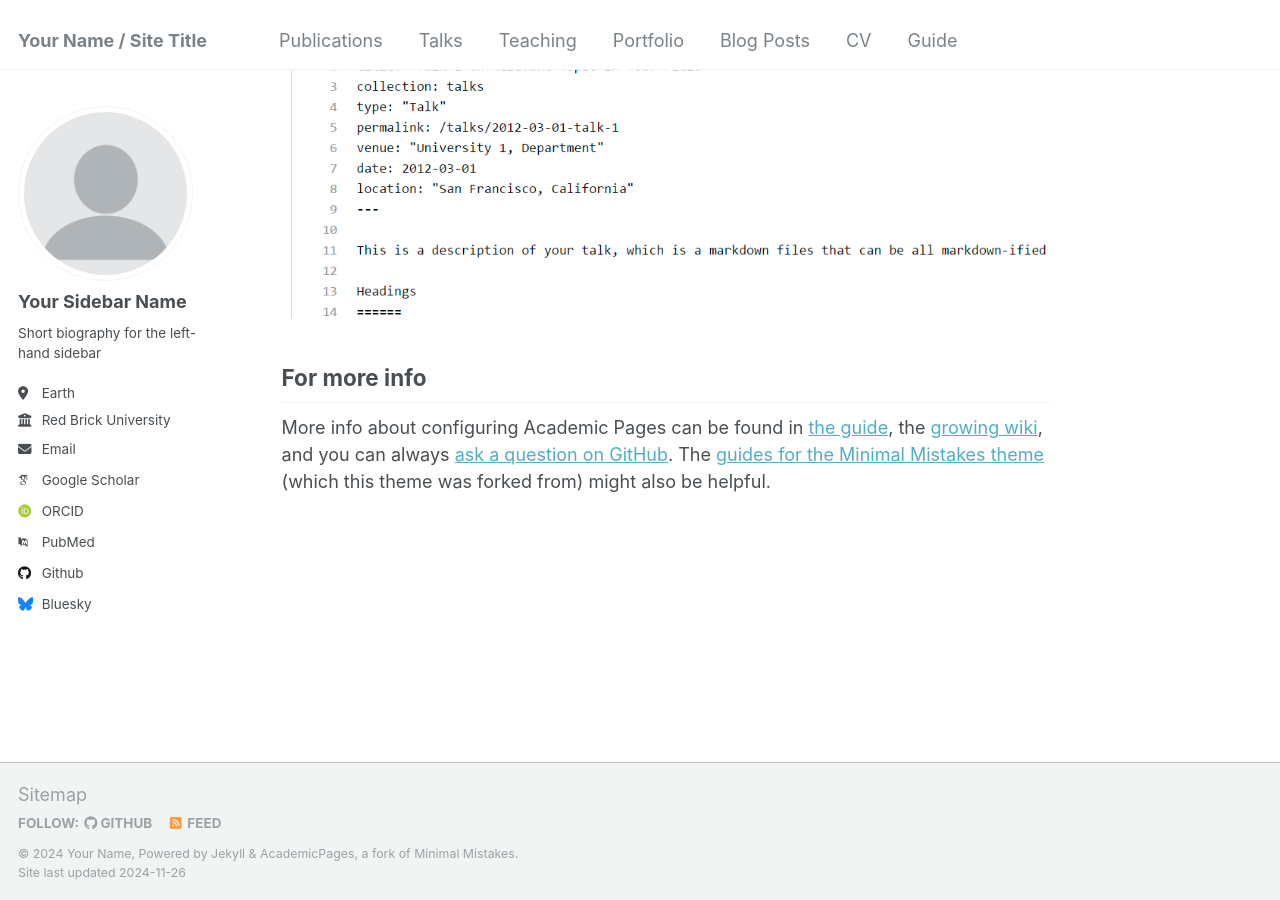
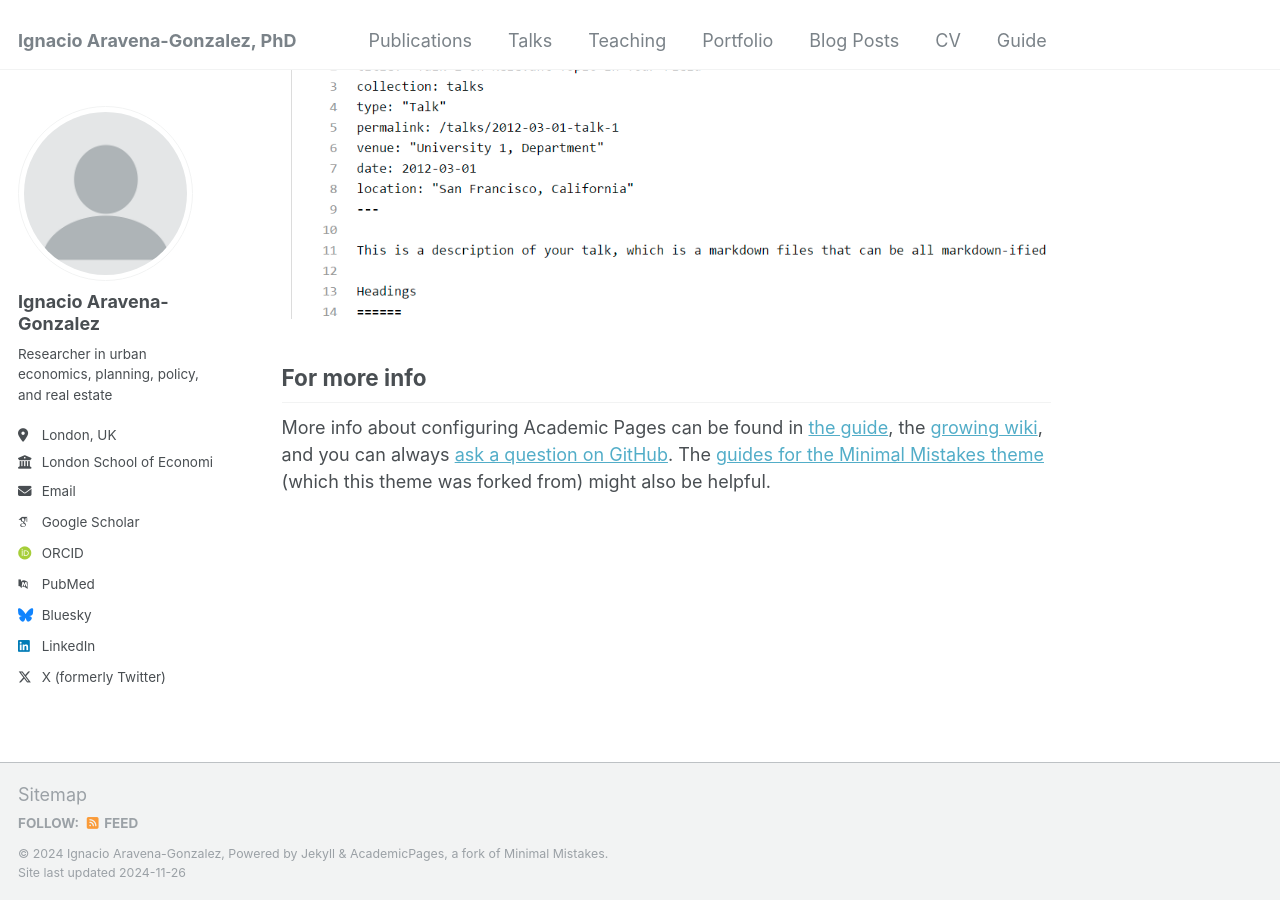
Before and after one commit to iaravenag/iaravenag, a Jekyll site: the page built from _pages/about.md, in a window 1280 px wide and 900 px high, scrolled down 2643 px. Built offline with Jekyll 4.4.1, drawn with Linux system fonts in a browser that asks for light colours; some web fonts are replaced.

Commit message:
_config.yml

```diff
--- a/_config.yml
+++ b/_config.yml
@@ -8,11 +8,11 @@
 
 # Basic Site Settings
 locale                   : "en-US"
-title                    : "Your Name / Site Title"
+title                    : "Ignacio Aravena-Gonzalez, PhD"
 title_separator          : "-"
-name                     : &name "Your Name"
-description              : &description "personal description"
-url                      : https://academicpages.github.io # the base hostname & protocol for your site e.g. "https://[your GitHub username].github.io"
+name                     : &name "Ignacio Aravena-Gonzalez"
+description              : &description "Real estate, urban planning, economics and policy"
+url                      : https://iaravena.github.io # the base hostname & protocol for your site e.g. "https://[your GitHub username].github.io"
 baseurl                  : "" # the subpath of your site, e.g. "/blog"
 repository               : "academicpages/academicpages.github.io"
 
@@ -22,19 +22,19 @@ repository               : "academicpages/academicpages.github.io"
 author:
   # Biographic information
   avatar           : "profile.png"
-  name             : "Your Sidebar Name"
-  pronouns         : # example: "she/her"
-  bio              : "Short biography for the left-hand sidebar"
-  location         : "Earth"
-  employer         : "Red Brick University"
+  name             : "Ignacio Aravena-Gonzalez"
+  pronouns         : # example: "he/him"
+  bio              : "Researcher in urban economics, planning, policy, and real estate"
+  location         : "London, UK"
+  employer         : "London School of Economics / Fundación P!ensa"
   uri              : # URL
-  email            : "none@example.org"
+  email            : "i.a.aravena-gonzalez@lse.ac.uk"
 
   # Academic websites
   arxiv            : # URL - Update with the correct link to your profile
-  googlescholar    : "https://scholar.google.com/citations?user=PS_CX0AAAAAJ"
+  googlescholar    : "https://scholar.google.com/citations?user=JTFQsjEAAAAJ&hl=es"
   impactstory      : # URL
-  orcid            : "http://orcid.org/yourorcidurl"
+  orcid            : "https://orcid.org/0000-0002-9271-0709"
   semantic         : # URL
   pubmed           : "https://www.ncbi.nlm.nih.gov/pubmed/?term=john+snow"
   researchgate     : # URL
@@ -44,7 +44,7 @@ author:
   bitbucket        : # Username - Update with your username on the site
   codepen          : # Username
   dribbble         : # Username
-  github           : "academicpages"
+  github           : # Username
   kaggle           : # Username
   stackoverflow    : # User number or user number and name (i.e., use "1" or "1/jeff-atwood")
 
@@ -58,7 +58,7 @@ author:
   keybase          : # Username
   instagram        : # Username
   lastfm           : # Username
-  linkedin         : # Username
+  linkedin         : "https://www.linkedin.com/in/iaravenag/"
   mastodon         : # URL
   medium           : # URL
   pinterest        : # Username
@@ -66,7 +66,7 @@ author:
   steam            : # Username
   telegram         : # URL
   tumblr           : # Username
-  twitter          : # Username for X / Twitter
+  twitter          : "https://x.com/Iaravenag1"
   vine             : # Username
   weibo            : # Username
   wikipedia        : # Username
@@ -77,14 +77,16 @@ author:
 # Publication Category - The following the list of publication categories and their headings
 publication_category:
   books:
-    title: 'Books'
+    title: 'Books & Chapters'
   manuscripts:
     title: 'Journal Articles'
+  Working:
+    title: 'Working Papers'
   conferences:
     title: 'Conference Papers'
 
 # Site Settings
-teaser                   :  # filename of teaser fallback teaser image placed in /images/, .e.g. "500x300.png"
+teaser                   :  # filename of teaser fallback teaser image placed in /images/, .e.g. "teaser.png"
 breadcrumbs              : false # true, false (default)
 words_per_minute         : 160
 future                   : true
```
